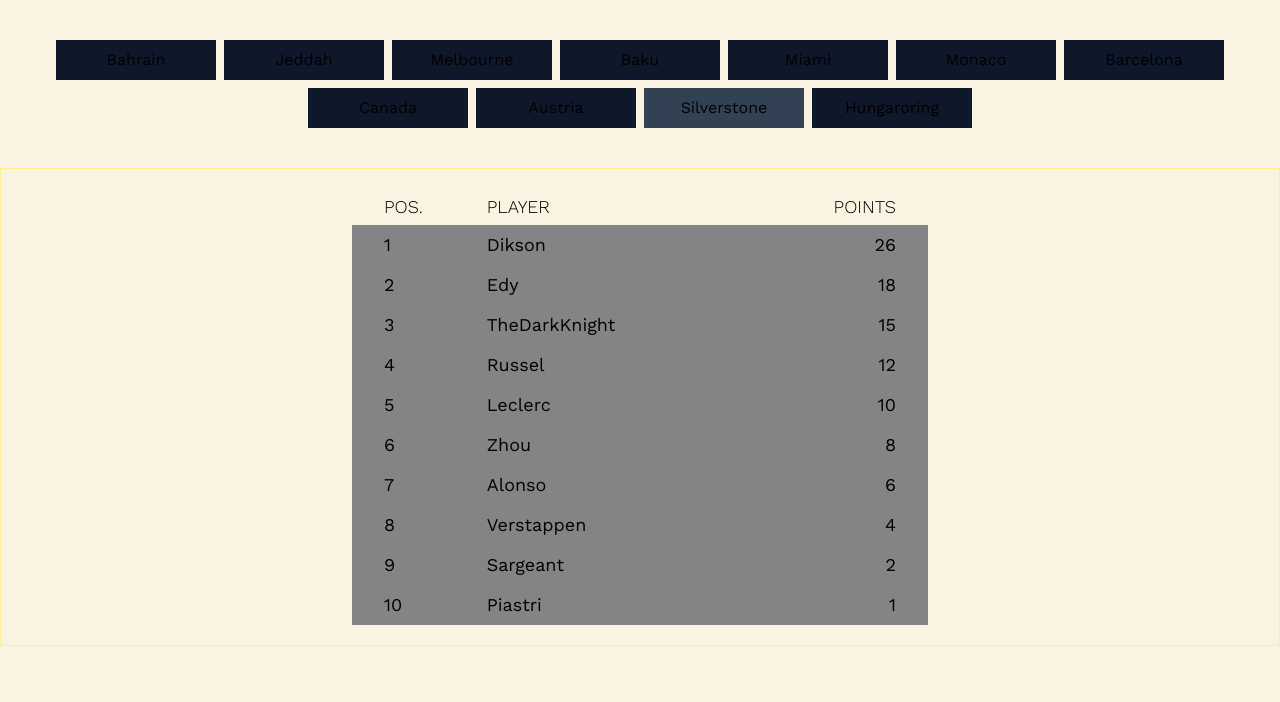
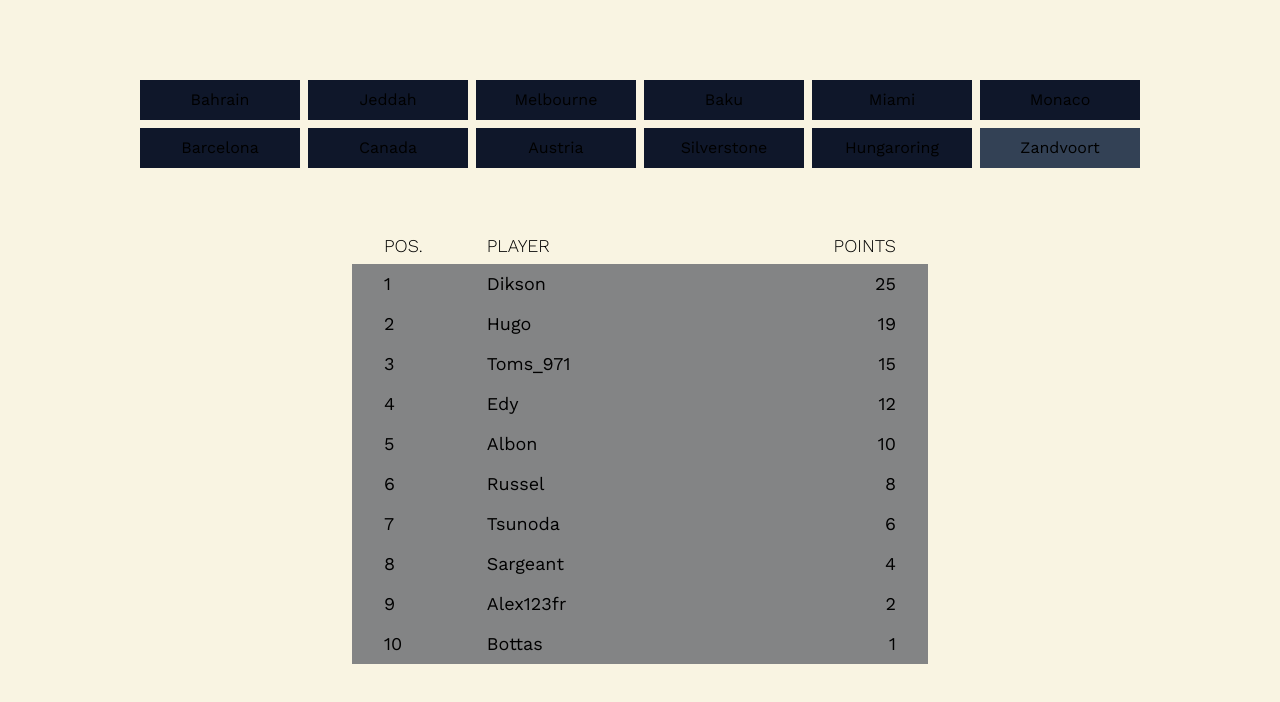
Before and after one commit to pauldkn/f1_tracking, a Next.js app: page / in a window 1280 px wide. Shown: the top 702 px of the page. Built offline with nearby package versions, Linux system fonts and the light colour scheme.

Commit message:
add: zandvoort data + export RRsection

```diff
--- /dev/null
+++ b/components/RaceResultSection.tsx
@@ -0,0 +1,28 @@
+import { useState } from "react";
+import { raceResults } from "@/data/resultData";
+import { RaceResultTable } from "./RaceResultTable";
+import { TrackName } from "@/types/track";
+
+export const RaceResultSection = () => {
+  const [track, setTrack] = useState<TrackName>("Zandvoort");
+  const race = raceResults.find((r) => r.track.name === track);
+
+  return (
+    <section>
+      <div id="trackList" className="flex flex-wrap items-center justify-center gap-2 p-10">
+        {raceResults.map((race, i) => (
+          <div
+            key={i}
+            className={`w-40 min-w-fit p-2 grid place-items-center hover:cursor-pointer ${
+              race.track.name === track ? "bg-slate-700" : "bg-slate-900 hover:bg-slate-800"
+            }`}
+            onClick={() => setTrack(race.track.name)}
+          >
+            <span>{race.track.name}</span>
+          </div>
+        ))}
+      </div>
+      {!race ? <p>Not found.</p> : <RaceResultTable results={race.results} />}
+    </section>
+  );
+};
--- a/components/RaceResultTable.tsx
+++ b/components/RaceResultTable.tsx
@@ -29,7 +29,7 @@ export const RaceResultTable = ({ results }: { results: PiloteResult[] }) => {
   });
 
   return (
-    <div className="border border-yellow-200 text-lg grid place-items-center p-5">
+    <div className="text-lg grid place-items-center p-5">
       <table className="max-w-xl">
         <thead>
           {table.getHeaderGroups().map((headerGroup) => (
--- a/data/resultData.ts
+++ b/data/resultData.ts
@@ -177,4 +177,20 @@ export const raceResults: RaceResult[] = [
       { position: 10, pilote: "Piastri", points: 1 },
     ],
   },
+  {
+    track: { name: "Zandvoort", order: 12 },
+    fastestLap: "Hugo",
+    results: [
+      { position: 1, pilote: "Dikson", points: 25 },
+      { position: 2, pilote: "Hugo", points: 19 },
+      { position: 3, pilote: "Toms_971", points: 15 },
+      { position: 4, pilote: "Edy", points: 12 },
+      { position: 5, pilote: "Albon", points: 10 },
+      { position: 6, pilote: "Russel", points: 8 },
+      { position: 7, pilote: "Tsunoda", points: 6 },
+      { position: 8, pilote: "Sargeant", points: 4 },
+      { position: 9, pilote: "Alex123fr", points: 2 },
+      { position: 10, pilote: "Bottas", points: 1 },
+    ],
+  },
 ];
--- a/package.json
+++ b/package.json
@@ -10,6 +10,7 @@
   },
   "dependencies": {
     "@tanstack/react-table": "^8.10.7",
+    "classnames": "^2.3.2",
     "next": "14.0.1",
     "react": "^18",
     "react-dom": "^18"
--- a/pages/index.tsx
+++ b/pages/index.tsx
@@ -1,30 +1,13 @@
-import { useState } from "react";
+import cn from "classnames";
 import { Work_Sans as CustomFont } from "next/font/google";
-import { RaceResultTable } from "@/components/RaceResultTable";
-import { raceResults } from "@/data/resultData";
-import { TrackName } from "@/types/track";
+import { RaceResultSection } from "@/components/RaceResultSection";
+
 const font = CustomFont({ subsets: ["latin"], display: "swap", weight: "variable" });
 
 export default function Home() {
-  const [track, setTrack] = useState<TrackName>("Silverstone");
-  const race = raceResults.find((r) => r.track.name === track);
-
   return (
-    <div className={font.className}>
-      <div id="trackList" className="flex flex-wrap items-center justify-center gap-2 p-10">
-        {raceResults.map((race, i) => (
-          <div
-            key={i}
-            className={`w-40 min-w-fit p-2 grid place-items-center hover:cursor-pointer ${
-              race.track.name === track ? "bg-slate-700" : "bg-slate-900 hover:bg-slate-800"
-            }`}
-            onClick={() => setTrack(race.track.name)}
-          >
-            <span>{race.track.name}</span>
-          </div>
-        ))}
-      </div>
-      {race ? <RaceResultTable results={race.results} /> : <p>Not found.</p>}
+    <div className={cn(font.className, "p-10")}>
+      <RaceResultSection />
     </div>
   );
 }
```
Also changed, not shown: 1 other file (tests, documents, lock files or other folders).
